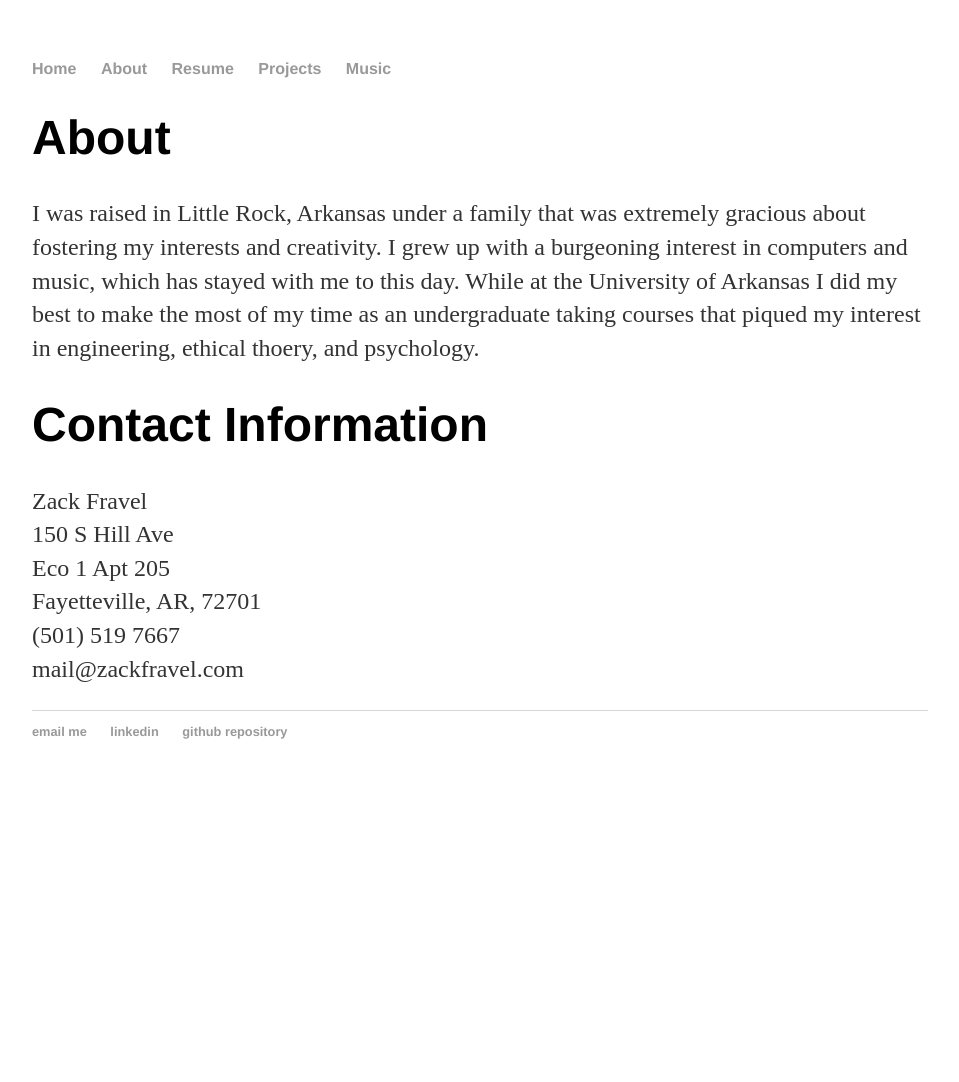
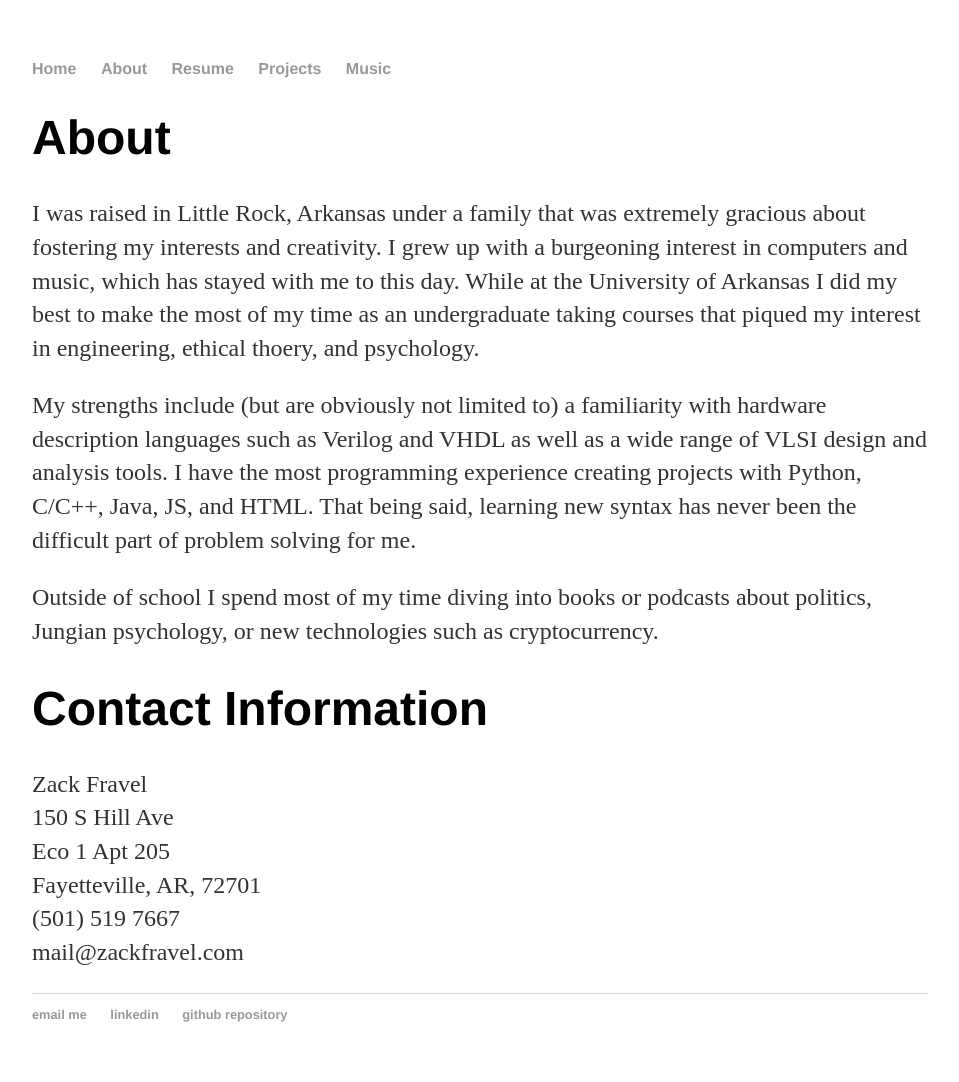
Before and after one commit to zackfravel/zackfravel.github.io, a Jekyll site: the page built from about/index.md, in a window 1280 px wide. Shown: the whole page, without its empty margins (160-1119 px from the left). Built offline with Jekyll 4.4.1, drawn with Linux system fonts in a browser that asks for light colours; before the commit the page ends 900 px from its top, so only the background shows below that.

Commit message:
Update index.md

```diff
--- a/about/index.md
+++ b/about/index.md
@@ -4,6 +4,10 @@ title: About
 ---
 # About
 I was raised in Little Rock, Arkansas under a family that was extremely gracious about fostering my interests and creativity. I grew up with a burgeoning interest in computers and music, which has stayed with me to this day. While at the University of Arkansas I did my best to make the most of my time as an undergraduate taking courses that piqued my interest in engineering, ethical thoery, and psychology.
+
+My strengths include (but are obviously not limited to) a familiarity with hardware description languages such as Verilog and VHDL as well as a wide range of VLSI design and analysis tools. I have the most programming experience creating projects with Python, C/C++, Java, JS, and HTML. That being said, learning new syntax has never been the difficult part of problem solving for me.
+
+Outside of school I spend most of my time diving into books or podcasts about politics, Jungian psychology, or new technologies such as cryptocurrency.
 
 # Contact Information
 Zack Fravel
```
